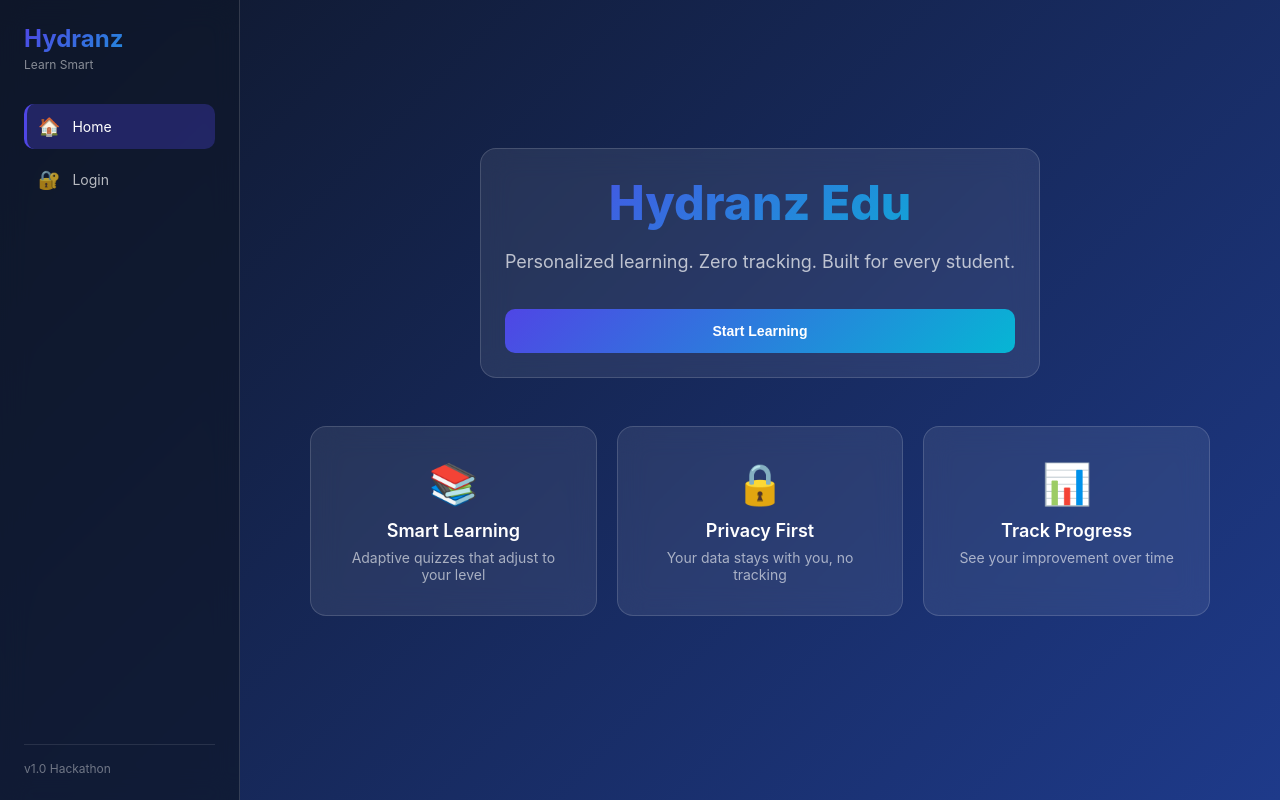
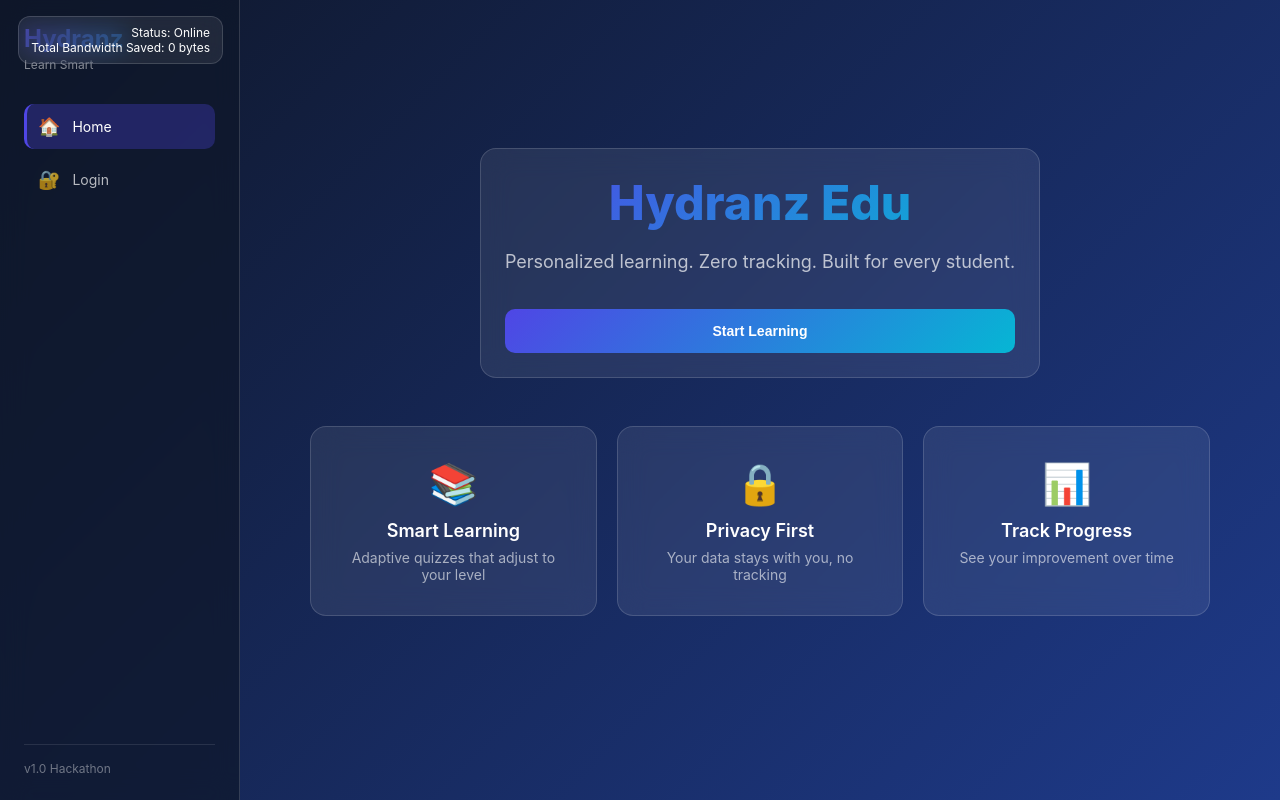
Before and after one commit to Grindour56/Hydranz_eduapp, a React (Vite) app in the folder frontend/: page / in a window 1280 px wide. Built offline with nearby package versions, Linux system fonts and the light colour scheme.

Commit message:
Add SystemStatus component and integrate into sidebar

```diff
--- a/frontend/src/components/Sidebar.jsx
+++ b/frontend/src/components/Sidebar.jsx
@@ -1,6 +1,7 @@
-import React from 'react';
+import React, { useState } from 'react';
 import { Link, useLocation, useNavigate } from 'react-router-dom';
 import { isAuthenticated, logoutUser } from '../auth';
+import SystemStatus from './SystemStatus';
 
 export default function Sidebar() {
   const location = useLocation();
@@ -17,8 +18,13 @@ export default function Sidebar() {
     navItems.push({ to: '/login', label: 'Login', icon: '🔐' });
   }
 
+  // simple demo state for system status
+  const [statusMsg] = useState('Online');
+  const [bandwidth] = useState(0);
+
   return (
     <aside className="sidebar">
+      <SystemStatus statusMessage={statusMsg} bandwidthSaved={bandwidth} />
       <div className="sidebar-header">
         <h1 className="sidebar-brand">Hydranz</h1>
         <p className="sidebar-tagline">Learn Smart</p>
--- /dev/null
+++ b/frontend/src/components/SystemStatus.jsx
@@ -0,0 +1,24 @@
+import React, { useState, useEffect } from 'react';
+
+// A small status box that shows system connection message and bandwidth saved.
+// Accepts props: statusMessage, bandwidthSaved
+export default function SystemStatus({ statusMessage = '', bandwidthSaved = 0 }) {
+  // maintain local copy in state in case the parent passes updated props later
+  const [message, setMessage] = useState(statusMessage);
+  const [bytes, setBytes] = useState(bandwidthSaved);
+
+  useEffect(() => {
+    setMessage(statusMessage);
+  }, [statusMessage]);
+
+  useEffect(() => {
+    setBytes(bandwidthSaved);
+  }, [bandwidthSaved]);
+
+  return (
+    <div className="system-status">
+      <div>Status: {message}</div>
+      <div>Total Bandwidth Saved: {bytes} bytes</div>
+    </div>
+  );
+}
--- a/frontend/src/styles.css
+++ b/frontend/src/styles.css
@@ -626,6 +626,21 @@ h3 { color:#374151; }
 
 /* ===== AUTH PAGES ===== */
 
+.system-status {
+  position: fixed;
+  top: 16px;
+  right: 16px;
+  background: rgba(255,255,255,0.08);
+  backdrop-filter: blur(12px);
+  border: 1px solid rgba(255,255,255,0.15);
+  border-radius: 12px;
+  padding: 8px 12px;
+  font-size: 12px;
+  color: white;
+  text-align: right;
+  z-index: 1000;
+}
+
 .auth-container {
   display: flex;
   justify-content: center;
```
